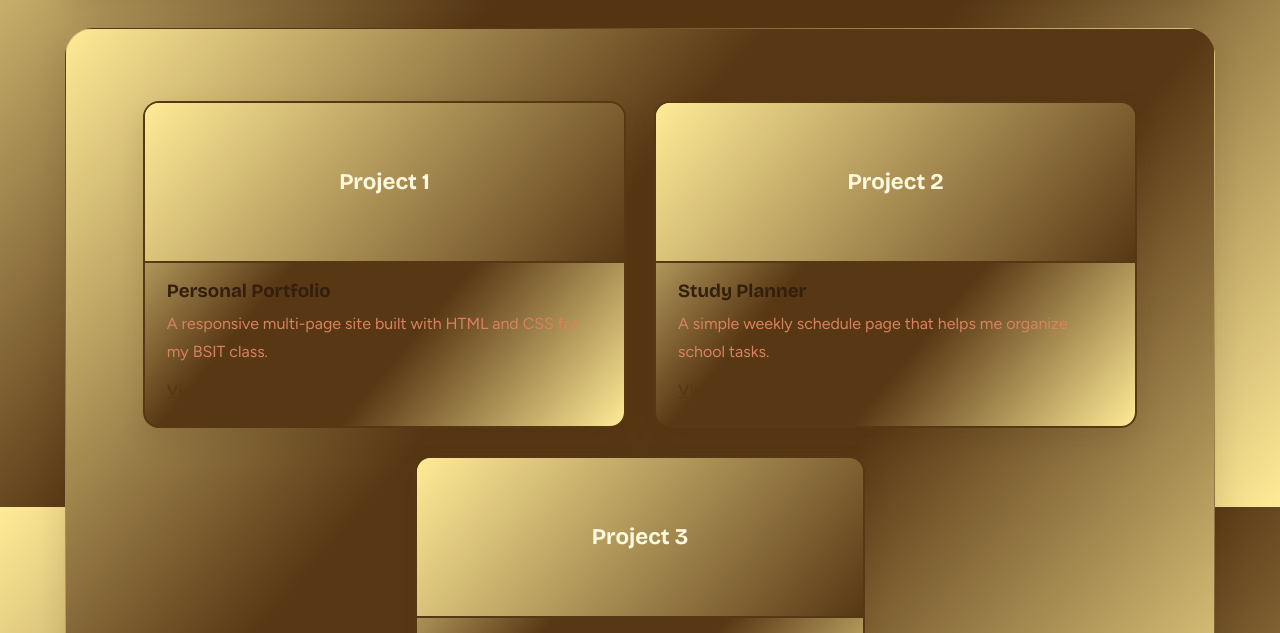
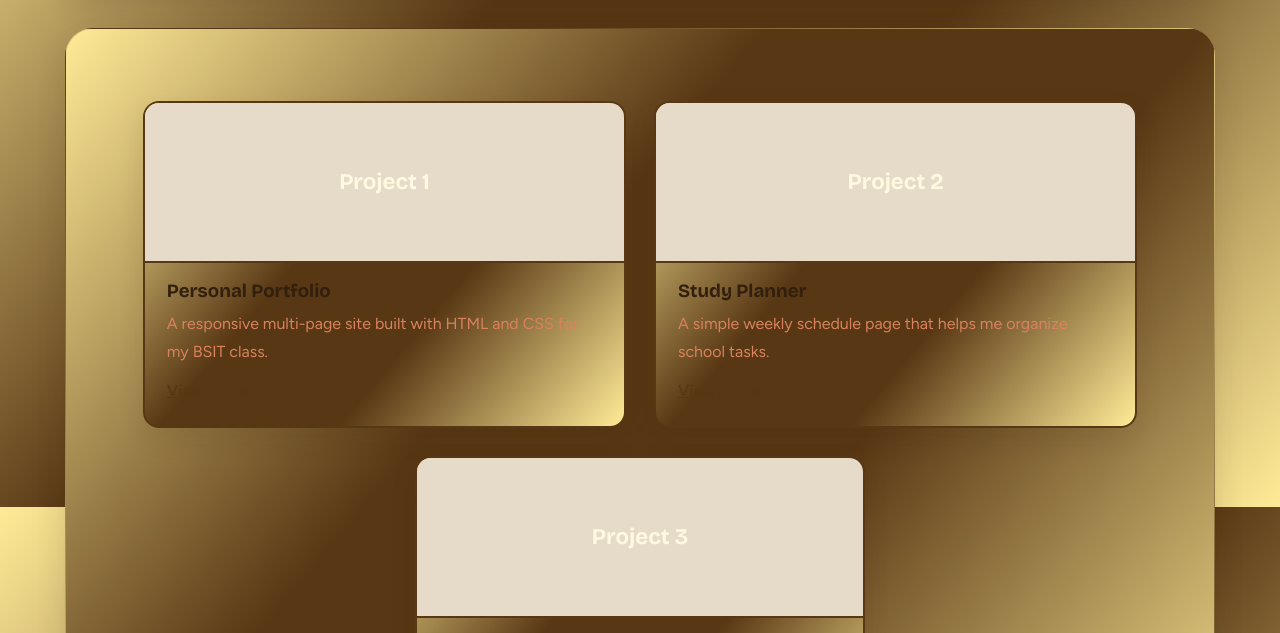
Before and after one commit to marjcasul16-ux/portfolio-itc, a plain HTML site: page projects.html in a window 1280 px wide. Shown: the part 293-926 px from the top of the page. Drawn offline with nearby package versions, Linux system fonts and the light colour scheme.

Commit message:
Update style.css

```diff
--- a/style.css
+++ b/style.css
@@ -142,9 +142,9 @@ a:focus-visible, .btn:focus-visible, .form input:focus-visible, .form textarea:f
   font-weight: 700; font-size: 1.4rem; color: #fff9df; margin-bottom: 18px;
   border-bottom: 2px solid var(--primary);
 }
-.thumb-a { background: linear-gradient(130deg, #ffeb97, #583714); }
-.thumb-b { background: linear-gradient(130deg, #ffeb97, #583714); }
-.thumb-c { background: linear-gradient(130deg, #ffeb97, #583714); }
+.thumb-a { background: #E6DAC8; }
+.thumb-b { background: #E6DAC8; }
+.thumb-c { background: #E6DAC8; }
 .project h3, .project p, .project a { margin-left: 22px; margin-right: 22px; }
 .project h3 { margin-bottom: 8px; }
 .project p { color: #d9825d; margin-bottom: 12px; }
```
